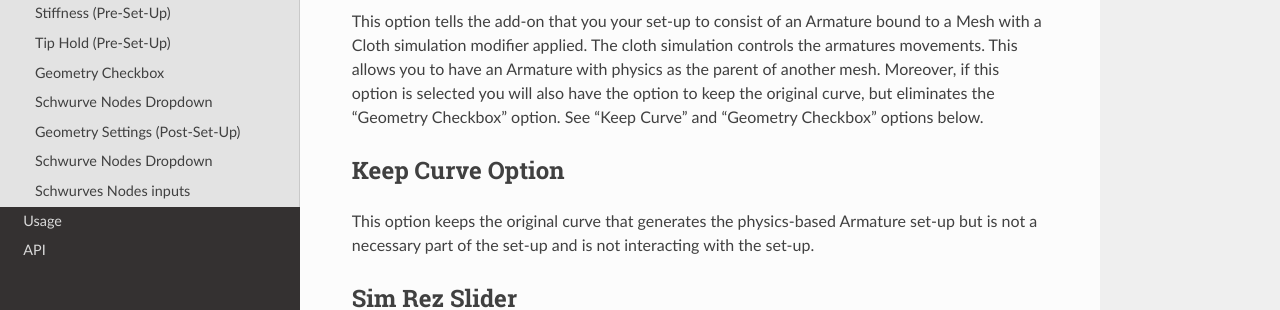
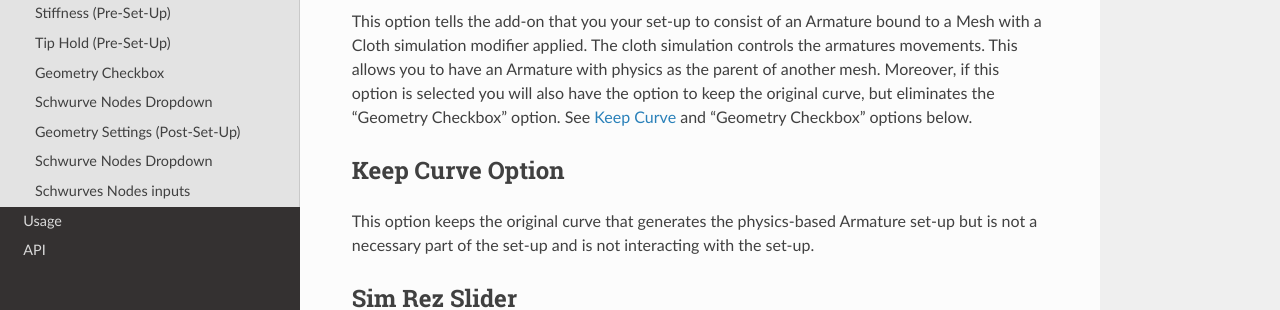
Before and after one commit to Ayjent/SchwurveTest, a Sphinx documentation site: the page built from docs/source/geometry.rst, in a window 1280 px wide and 900 px high. Shown: the part 430-740 px from the top of the window. Built offline with Sphinx 7.4.7 and the Read the Docs theme 2.0.0, drawn with Linux system fonts in a browser that asks for light colours; some of the changed lines change nothing that is shown.

Commit message:
Update geometry.rst

```diff
--- a/docs/source/geometry.rst
+++ b/docs/source/geometry.rst
@@ -15,7 +15,9 @@ Armature Checkbox
 
 This option tells the add-on that you your set-up to consist of an Armature bound to a Mesh with a Cloth simulation modifier applied.  The cloth simulation
 controls the armatures movements.  This allows you to have an Armature with physics as the parent of another mesh.  Moreover, if this option is selected you
-will also have the option to keep the original curve, but eliminates the "Geometry Checkbox" option.  See "Keep Curve" and "Geometry Checkbox" options below.
+will also have the option to keep the original curve, but eliminates the "Geometry Checkbox" option.  See `Keep Curve`_ and "Geometry Checkbox" options below.
+
+.. _Keep Curve:
 
 Keep Curve Option
 ^^^^^^^^^^^^^^^^^
```
